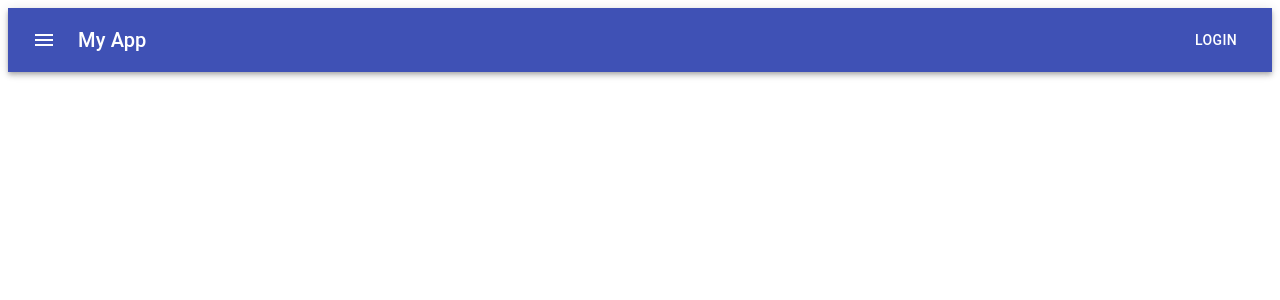
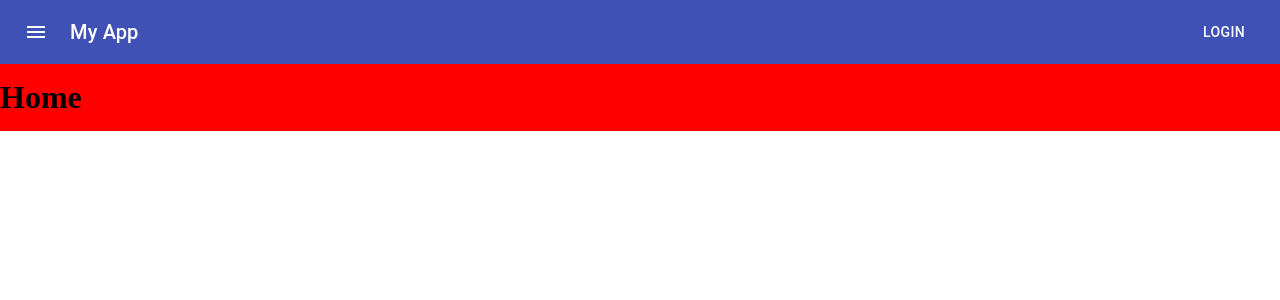
Before and after one commit to franciscoamaral0/customers_react, a React (Create React App) app: page / in a window 1280 px wide. Shown: the top 300 px of the page. Built offline with nearby package versions, Linux system fonts and the light colour scheme; the HTML template or start-up script is replaced by a standard one.

Commit message:
template created

```diff
--- a/src/App.js
+++ b/src/App.js
@@ -4,22 +4,25 @@
   Route,
 } from 'react-router-dom';
 
-
+import TemplateDefault from './templates/Default'
 import Home from './Home';
 
 
 
 const App = () => {
   return (
+    <TemplateDefault>
       <Router>
         <Switch>
           <Route path ='/'>
           <Home/>
-
           </Route>
         </Switch>
       </Router>
+    </TemplateDefault>
   );
 }
 
+
+
 export default App;
--- a/src/Home.js
+++ b/src/Home.js
@@ -4,7 +4,9 @@
 
 const Home = props => {
     return (
-       <Header/>
+       <>
+       <h1>Home</h1>
+       </>
     )
 }
 
--- /dev/null
+++ b/src/index.css
@@ -0,0 +1,5 @@
+*{
+    margin: 0;
+    padding: 0;
+    box-sizing: border-box;
+}
--- a/src/index.js
+++ b/src/index.js
@@ -1,12 +1,27 @@
 import React from 'react';
 import ReactDOM from 'react-dom';
+import { createTheme, ThemeProvider} from '@material-ui/core/styles';
 
+import {indigo, deepPurple } from '@material-ui/core/colors/'
 import App from './App';
+import './index.css'
 
+
+const theme = createTheme({
+  palette: {
+    primary: {
+      main: indigo[900],
+  },
+    secondary: {
+      main: deepPurple[700]
+    }
+}});
 
 ReactDOM.render(
   <React.StrictMode>
-    <App />
+    <ThemeProvider>
+      <App />
+    </ThemeProvider>
   </React.StrictMode>,
   document.getElementById('root')
 );
--- /dev/null
+++ b/src/templates/Default.js
@@ -0,0 +1,34 @@
+import React from 'react'
+import { Container } from '@material-ui/core'
+import { makeStyles } from '@material-ui/core/styles';
+
+import { Header } from '../partials/Header/Header'
+
+
+
+
+
+const useStyles = makeStyles(() => ({
+    container: {
+        padding: '15px 0',
+        backgroundColor:'red',
+    }
+}))
+
+
+
+
+const Default = ({children}) => {
+    const classes = useStyles()
+    return (
+        <>
+            <Header/>
+                <Container className={classes.container}>
+                    {children}
+                </Container>
+        </>
+    )
+}
+
+
+export default Default
```
Lines whose indentation alone changed are shown as unchanged.
